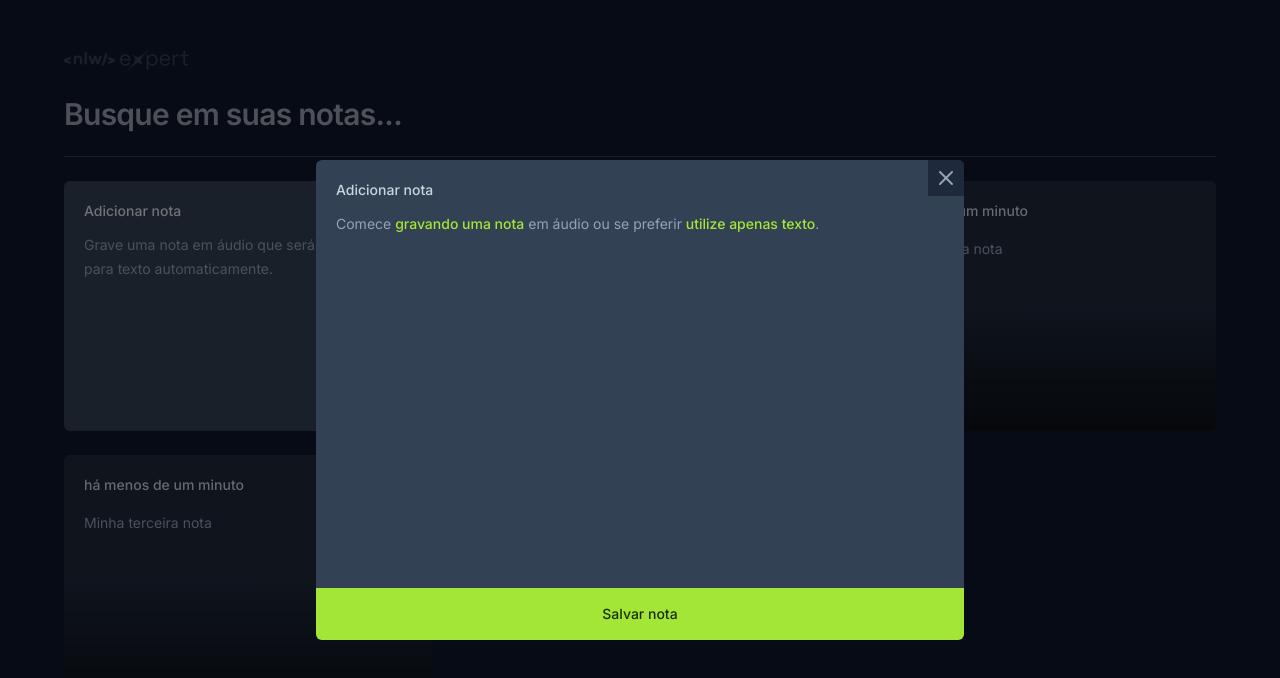
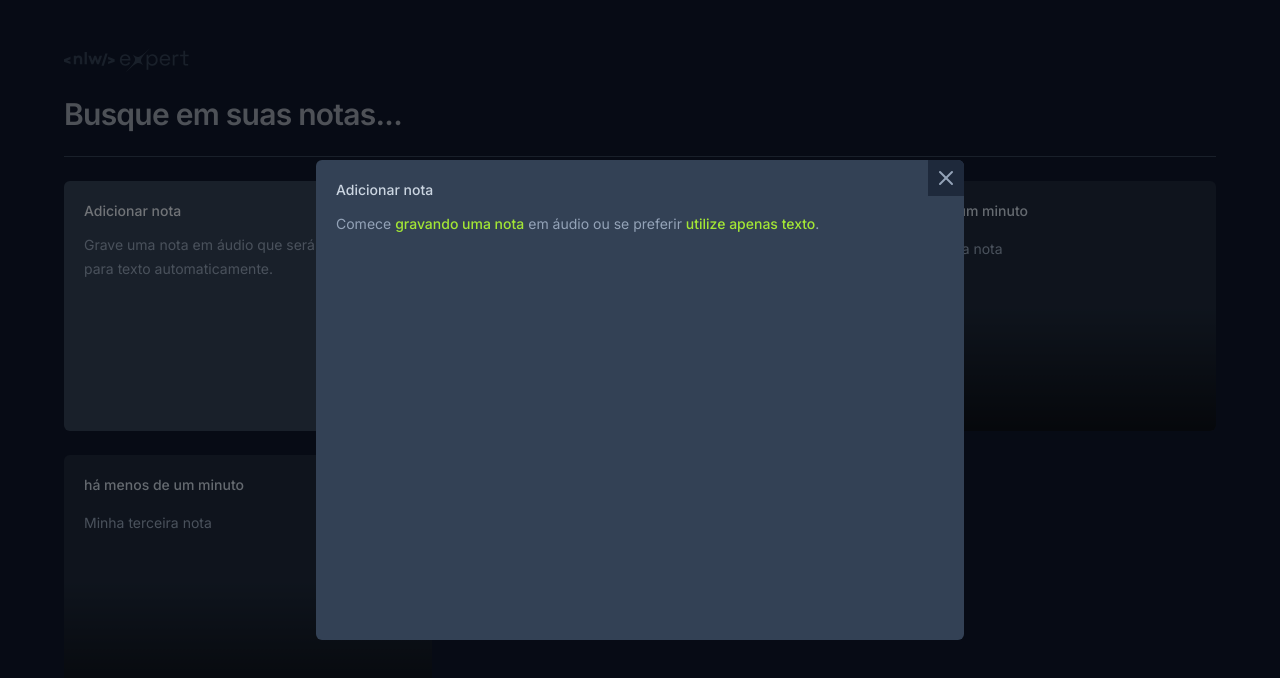
Before and after one commit to Pedrowesley/nlw-expert-notes-202402, a React (Vite) app: page / in a window 1280 px wide. Both pictures are taken after a click on the button 248 px from the left and 306 px from the top of the page. Shown: the top 678 px of the page. Built offline with nearby package versions, Linux system fonts and the light colour scheme.

Commit message:
refactor(NewNoteCard): allow component to accept callback for note creation

```diff
--- a/src/components/new-note-card.tsx
+++ b/src/components/new-note-card.tsx
@@ -3,7 +3,11 @@ import { X } from 'lucide-react';
 import { ChangeEvent, FormEvent, useState } from 'react';
 import { toast } from 'sonner';
 
-export function NewNoteCard() {
+interface NewNoteCardProps {
+  onCreate: (content: string) => void;
+}
+
+export function NewNoteCard({ onCreate }: NewNoteCardProps) {
   const [shouldShowOnboarding, setShouldShowOnboarding] = useState(true);
   const [content, setContent] = useState('');
 
@@ -21,8 +25,14 @@ export function NewNoteCard() {
 
   const handleSaveNote = (event: FormEvent) => {
     event.preventDefault();
-    console.log(content);
+    onNoteCreateEmmiter(content);
+    setContent('');
+    setShouldShowOnboarding(true);
     toast.success('Nota criada com sucesso!');
+  };
+
+  const onNoteCreateEmmiter = (content: string) => {
+    onCreate(content);
   };
 
   return (
@@ -70,17 +80,21 @@ export function NewNoteCard() {
                 <textarea
                   autoFocus
                   className="text-sm leading-6 text-slate-400 bg-transparent resize-none flex-1 outline-none"
+                  value={content}
                   onChange={handleContentChanged}
                 ></textarea>
               )}
             </div>
 
-            <button
-              className="w-full bg-lime-400 py-4 text-center text-sm text-lime-950 outline-none font-medium hover:bg-lime-500 transition-colors"
-              type="submit"
-            >
-              Salvar nota
-            </button>
+            {!shouldShowOnboarding && (
+              <button
+                disabled={!content}
+                className="w-full bg-lime-400 py-4 text-center text-sm text-lime-950 outline-none font-medium hover:bg-lime-500 transition-colors disabled:bg-lime-300 disabled:text-lime-700 disabled:cursor-not-allowed"
+                type="submit"
+              >
+                Salvar nota
+              </button>
+            )}
           </form>
         </Dialog.Content>
       </Dialog.Portal>
```
